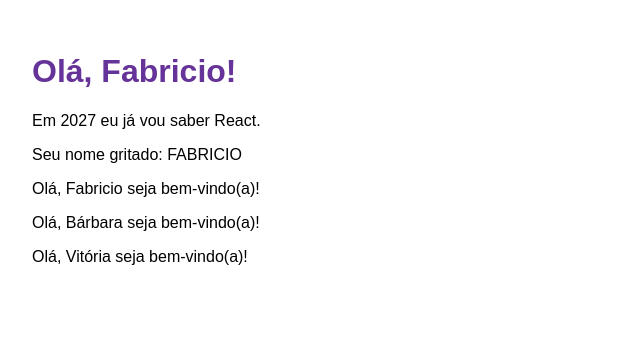
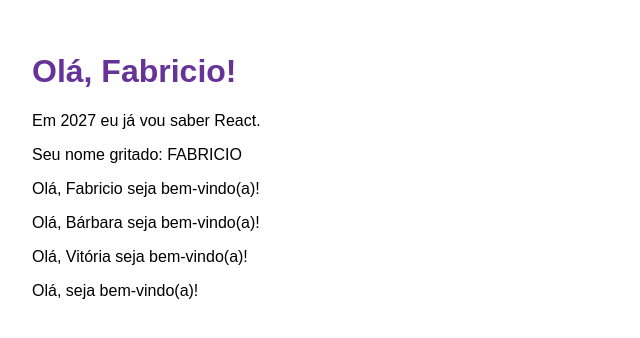
Before and after one commit to Alwppy/ra-202451090844, a React (Vite) app in the folder pw/aulas/aula-08/meu-primeiro-react/: page / in a window 1280 px wide. Shown: the top 338 px of the page, without its empty margins (0-640 px from the left). Built offline with nearby package versions, Linux system fonts and the light colour scheme.

Commit message:
Passo 11

```diff
--- a/pw/aulas/aula-08/meu-primeiro-react/src/App.jsx
+++ b/pw/aulas/aula-08/meu-primeiro-react/src/App.jsx
@@ -1,12 +1,6 @@
-import { useState } from 'react'
-import heroImg from './assets/hero.png'
-import reactLogo from './assets/react.svg'
-import viteLogo from './assets/vite.svg'
-import './App.css'
+  import './App.css'
 
-function Saudacao(props) {
-  return<p>Olá, {props.nome}seja bem-vindo(a)!</p>;
-}
+import Saudacao from './components/Saudacao';
 
 function App() {
   const nome = "Fabricio";
@@ -20,6 +14,7 @@
       <Saudacao nome="Fabricio "/>
       <Saudacao nome="Bárbara "/>
       <Saudacao nome="Vitória "/>
+      <Saudacao />
     </>
 
   );
--- /dev/null
+++ b/pw/aulas/aula-08/meu-primeiro-react/src/components/Saudacao.jsx
@@ -0,0 +1,4 @@
+function Saudacao(props) {
+  return<p>Olá, {props.nome}seja bem-vindo(a)!</p>;
+}
+export default Saudacao;
```
